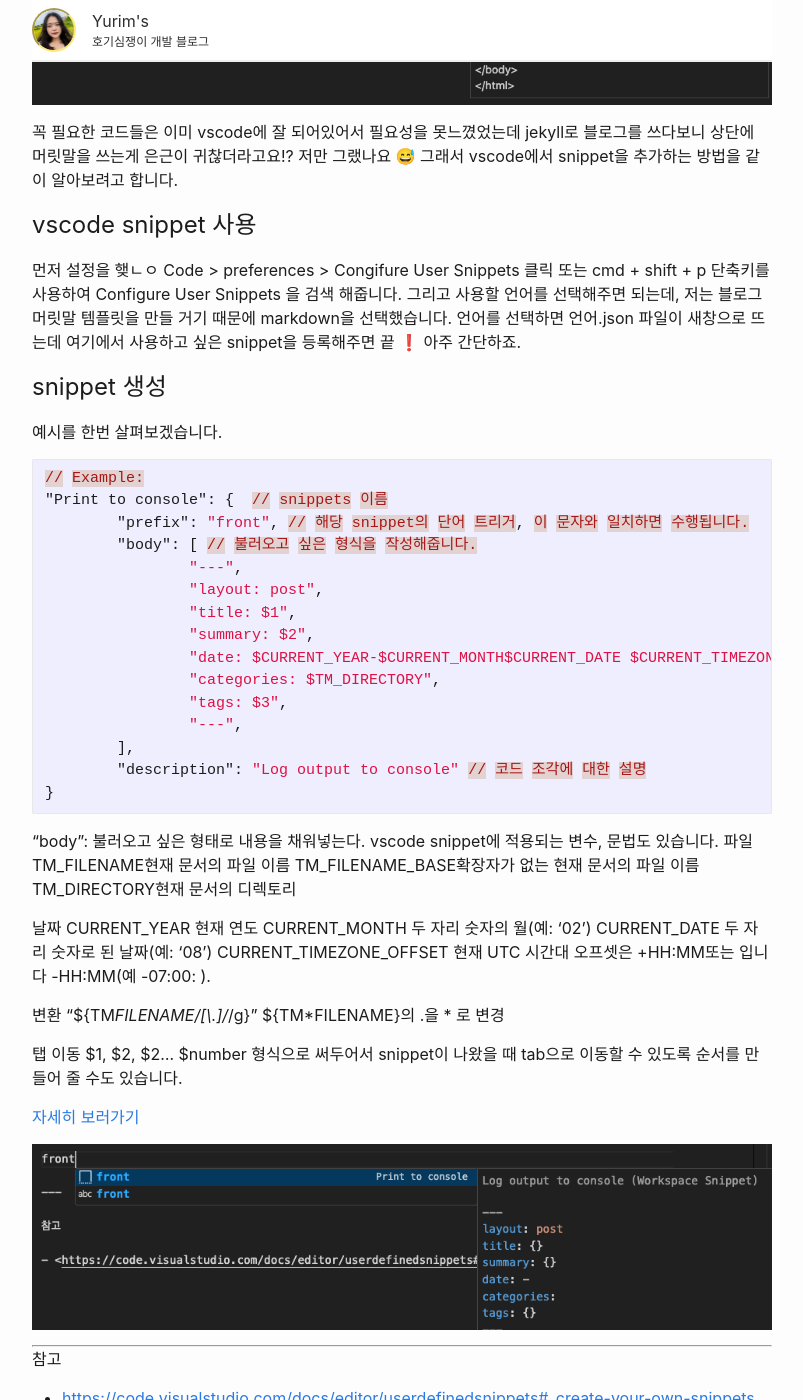
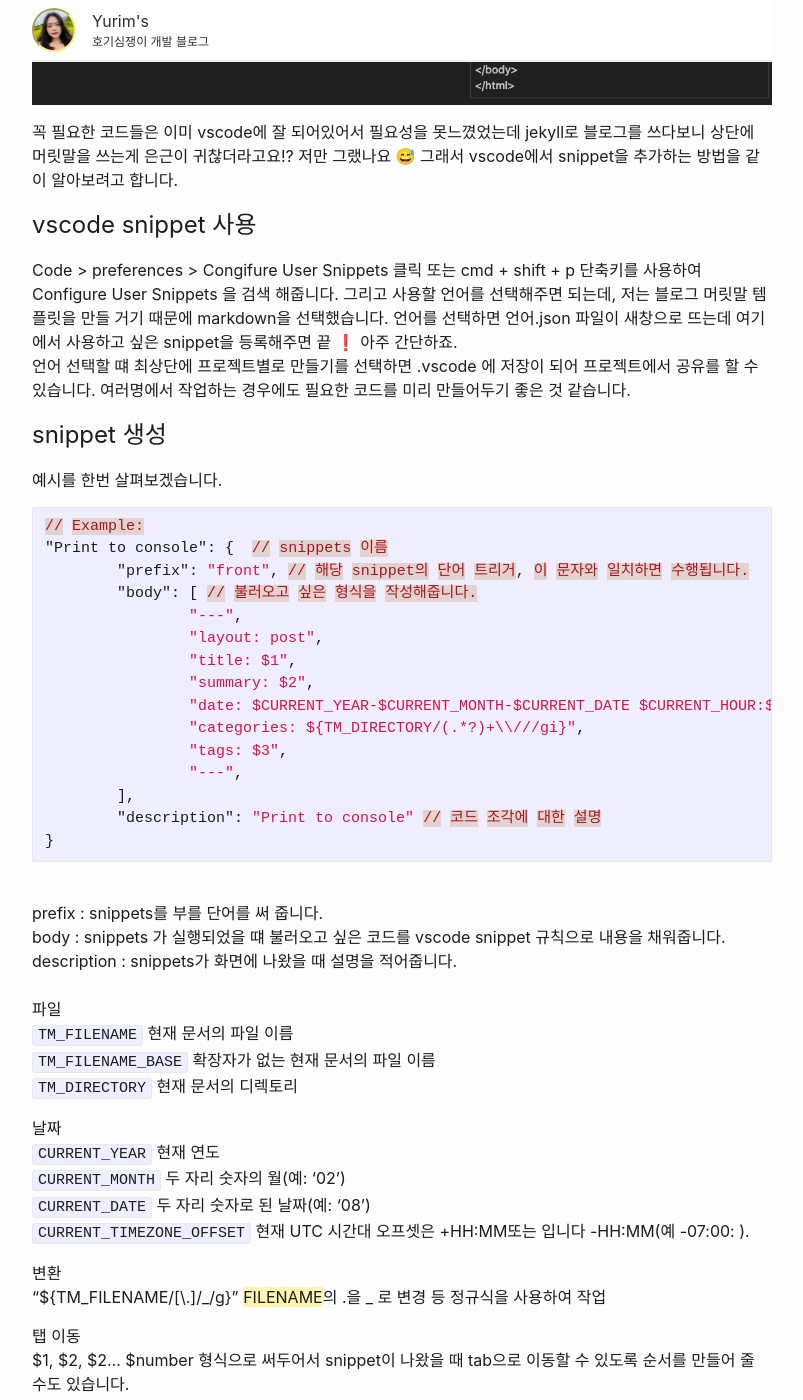
Before and after one commit to yeol0324/yeol0324.github.io, a Jekyll site: the page built from _posts/etc/2024-05-02-vscode-code-snippet.markdown, in a window 1280 px wide and 1400 px high, scrolled down 759 px. Shown: the whole window, without its empty margins (238-1041 px from the left). Built offline with Jekyll 4.4.1, drawn with Linux system fonts in a browser that asks for light colours; some of the changed text lies outside the part shown.

Commit message:
2024-05-03

````diff
--- a/_posts/etc/2024-05-02-vscode-code-snippet.markdown
+++ b/_posts/etc/2024-05-02-vscode-code-snippet.markdown
@@ -21,9 +21,10 @@
 
 # vscode snippet 사용
 
-먼저 설정을 햊ㄴㅇ
 Code > preferences > Congifure User Snippets 클릭 또는 cmd + shift + p 단축키를 사용하여 Configure User Snippets 을 검색 해줍니다.
 그리고 사용할 언어를 선택해주면 되는데, 저는 블로그 머릿말 템플릿을 만들 거기 때문에 markdown을 선택했습니다. 언어를 선택하면 언어.json 파일이 새창으로 뜨는데 여기에서 사용하고 싶은 snippet을 등록해주면 끝 ❗️ 아주 간단하죠.
+<br>
+언어 선택할 떄 최상단에 프로젝트별로 만들기를 선택하면 .vscode 에 저장이 되어 프로젝트에서 공유를 할 수 있습니다. 여러명에서 작업하는 경우에도 필요한 코드를 미리 만들어두기 좋은 것 같습니다.
 
 # snippet 생성
 
@@ -38,31 +39,35 @@
 		"layout: post",
 		"title: $1",
 		"summary: $2",
-		"date: $CURRENT_YEAR-$CURRENT_MONTH$CURRENT_DATE $CURRENT_TIMEZONE_OFFSET",
-		"categories: $TM_DIRECTORY",
+		"date: $CURRENT_YEAR-$CURRENT_MONTH-$CURRENT_DATE $CURRENT_HOUR:$CURRENT_MINUTE:$CURRENT_SECOND $CURRENT_TIMEZONE_OFFSET",
+		"categories: ${TM_DIRECTORY/(.*?)+\\///gi}",
 		"tags: $3",
 		"---",
 	],
-	"description": "Log output to console" // 코드 조각에 대한 설명
+	"description": "Print to console" // 코드 조각에 대한 설명
 }
 ```
 
-"body": 불러오고 싶은 형태로 내용을 채워넣는다. vscode snippet에 적용되는 변수, 문법도 있습니다.
+<br>prefix : snippets를 부를 단어를 써 줍니다.
+<br>body : snippets 가 실행되었을 떄 불러오고 싶은 코드를 vscode snippet 규칙으로 내용을 채워줍니다.
+<br>description : snippets가 화면에 나왔을 때 설명을 적어줍니다.
+<br>
+<br>
 파일
-TM_FILENAME현재 문서의 파일 이름
-TM_FILENAME_BASE확장자가 없는 현재 문서의 파일 이름
-TM_DIRECTORY현재 문서의 디렉토리
+<br><code>TM_FILENAME</code> 현재 문서의 파일 이름
+<br><code>TM_FILENAME_BASE</code> 확장자가 없는 현재 문서의 파일 이름
+<br><code>TM_DIRECTORY</code> 현재 문서의 디렉토리
 
 날짜
-CURRENT_YEAR 현재 연도
-CURRENT_MONTH 두 자리 숫자의 월(예: '02')
-CURRENT_DATE 두 자리 숫자로 된 날짜(예: '08')
-CURRENT_TIMEZONE_OFFSET 현재 UTC 시간대 오프셋은 +HH:MM또는 입니다 -HH:MM(예 -07:00: ).
+<br><code>CURRENT_YEAR</code> 현재 연도
+<br><code>CURRENT_MONTH</code> 두 자리 숫자의 월(예: '02')
+<br><code>CURRENT_DATE</code> 두 자리 숫자로 된 날짜(예: '08')
+<br><code>CURRENT_TIMEZONE_OFFSET</code> 현재 UTC 시간대 오프셋은 +HH:MM또는 입니다 -HH:MM(예 -07:00: ).
 
-변환
-"${TM*FILENAME/[\\.]/*/g}" ${TM*FILENAME}의 .을 * 로 변경
+변환<br>
+"${TM_FILENAME/[\\.]/\_/g}" <span class="h-yellow">FILENAME</span>의 .을 \_ 로 변경 등 정규식을 사용하여 작업
 
-탭 이동
+탭 이동<br>
 $1, $2, $2...
 $number 형식으로 써두어서 snippet이 나왔을 때 tab으로 이동할 수 있도록 순서를 만들어 줄 수도 있습니다.
 
@@ -70,6 +75,22 @@
 
 ![my_snippet](/assets/images/20240502/02.png)
 
+# 적용이 안 돼요!
+
+markdown 은 quick Suggestions 기능이 기본으로 꺼져있기 때문에 settings.json 에서 설정을 켜줍니다.
+
+```json
+"[markdown]": {
+"editor.quickSuggestions": true
+}
+```
+
+<br/>
+<br/>
+이번에 snippets 를 만들면서 가장 어려웠던 점이 정규식이었습니다. 파일이 들어있는 바로 상위 폴더의 이름을 가져오기위해 파일명이 포함된 경로 (\_posts/category name/FILENAME.md) 에서 뽑아내기 쉬울 것 같다고 생각해서 진행했으나 변수나 함수를 쓰지 않고 정규식으로만 표현하는 것이 서툴다는 것을 알게되었습니다.
+
+정규식을 한번 뿌셔버리는 시간을 가지는 것도 좋을 것 같습니다.
+
 ---
 
 참고
````
Also changed, not shown: other parts of _posts/etc/2024-05-02-vscode-code-snippet.markdown (+1 -1 lines), _posts/blog/2024-05-01-jekyll-category-directory.md (added, +37 -0 lines), _posts/javascript/2024-05-03-javascript-hoisting.md (added, +75 -0 lines), _posts/javascript/_2024-05-03-javascript-context.md (added, +8 -0 lines), _posts/javascript/_2024-05-03-javascript-history.md (added, +34 -0 lines), _posts/javascript/_2024-05-03-what-is-javascript.md (added, +12 -0 lines), _sass/minima/_base.scss (+9 -0 lines).
